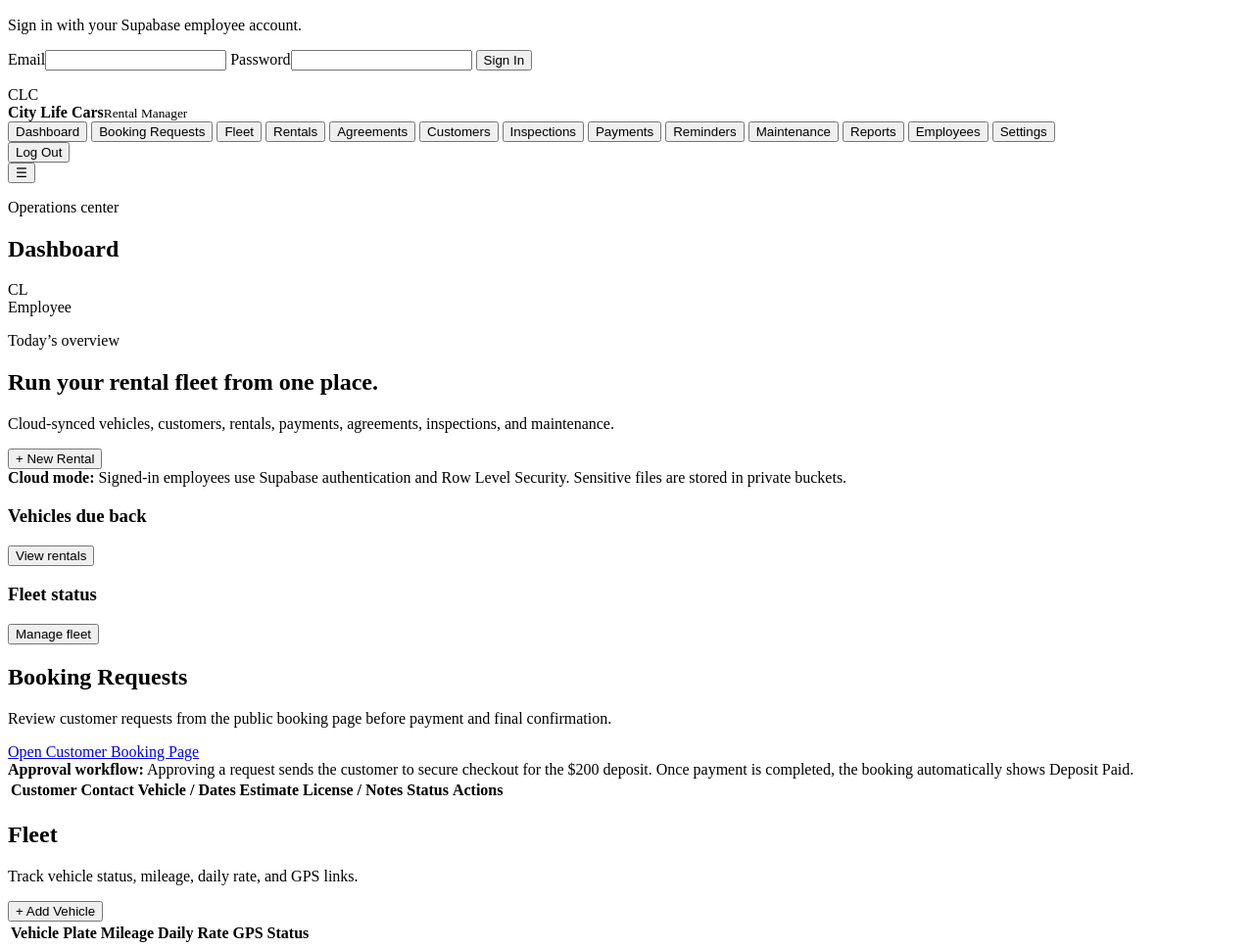
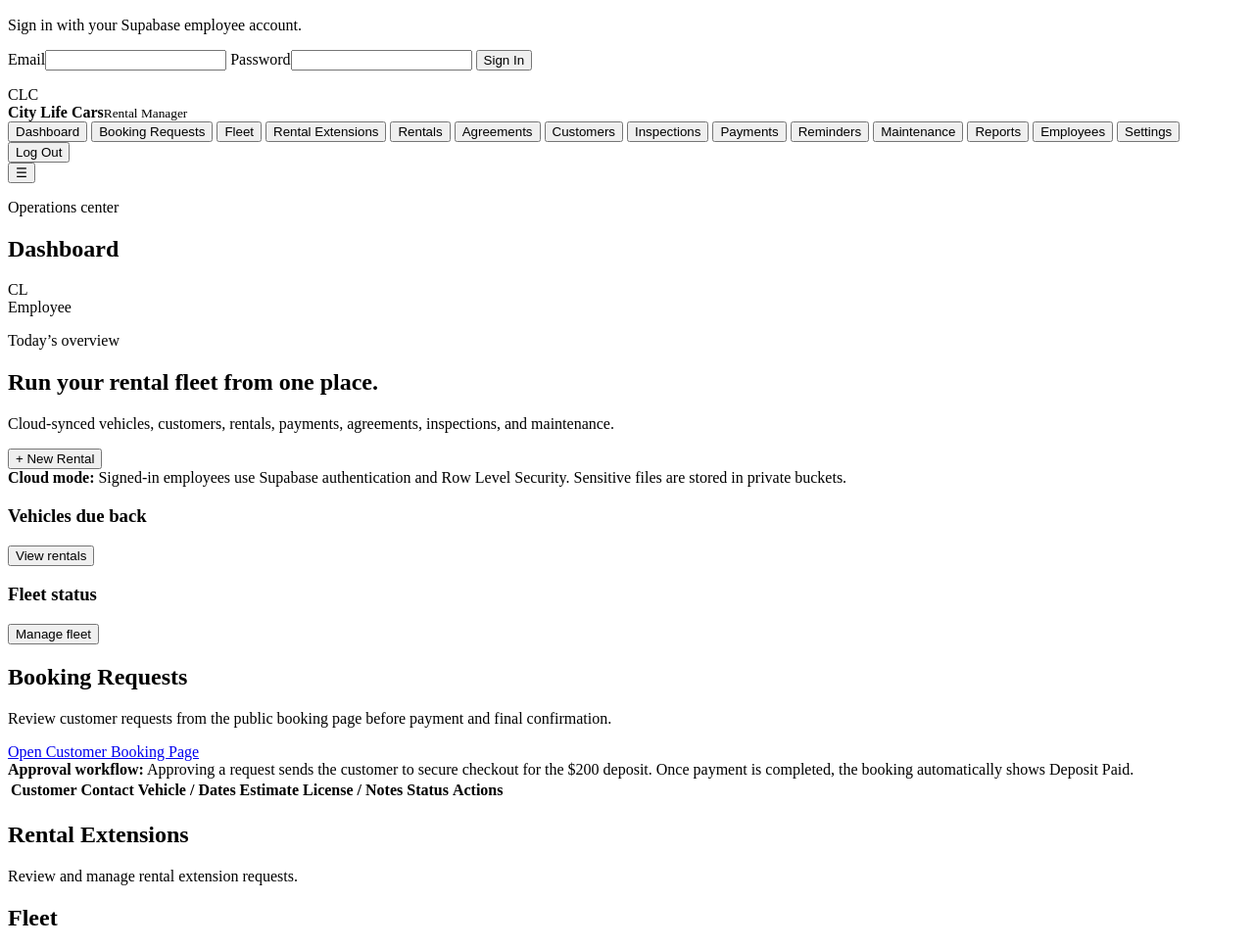
Before and after one commit to citylifecars/city---life---rental, a website with bundled scripts: page index.html in a window 1280 px wide. Shown: the part 229-1197 px from the top of the page at 98% size. Built offline with nearby package versions, Linux system fonts and the light colour scheme; a script that the page names is missing; files whose address does not match are found by name.

Commit message:
Add rental extensions section to index.html
Added a section for managing rental extension requests.

```diff
--- a/index.html
+++ b/index.html
@@ -32,6 +32,9 @@
         <button class="nav-link active" data-view="dashboard">Dashboard</button>
         <button class="nav-link" data-view="bookings">Booking Requests <span id="bookingNavCount" class="nav-count"></span></button>
         <button class="nav-link" data-view="fleet">Fleet</button>
+
+<button class="nav-link" data-view="extensions">Rental Extensions</button>
+
         <button class="nav-link" data-view="rentals">Rentals</button>
         <button class="nav-link" data-view="agreements">Agreements</button>
         <button class="nav-link" data-view="customers">Customers</button>
@@ -57,6 +60,16 @@
       </section>
 
       <section id="bookings" class="view"><div class="section-head"><div><h2>Booking Requests</h2><p>Review customer requests from the public booking page before payment and final confirmation.</p></div><a class="outline-btn" href="/book" target="_blank" rel="noopener">Open Customer Booking Page</a></div><div id="bookingStats" class="stats-grid"></div><div class="notice"><strong>Approval workflow:</strong> Approving a request sends the customer to secure checkout for the $200 deposit. Once payment is completed, the booking automatically shows Deposit Paid.</div><div class="panel table-wrap"><table><thead><tr><th>Customer</th><th>Contact</th><th>Vehicle / Dates</th><th>Estimate</th><th>License / Notes</th><th>Status</th><th>Actions</th></tr></thead><tbody id="bookingRequestsTable"></tbody></table></div></section>
+
+<section id="extensions" class="view">
+  <div class="section-head">
+    <div>
+      <h2>Rental Extensions</h2>
+      <p>Review and manage rental extension requests.</p>
+    </div>
+  </div>
+  <div id="extensionRequestsTable"></div>
+</section>
 
       <section id="fleet" class="view"><div class="section-head"><div><h2>Fleet</h2><p>Track vehicle status, mileage, daily rate, and GPS links.</p></div><button class="primary-btn action-fleet-add" onclick="openModal('vehicle')">+ Add Vehicle</button></div><div class="panel table-wrap"><table><thead><tr><th>Vehicle</th><th>Plate</th><th>Mileage</th><th>Daily Rate</th><th>GPS</th><th>Status</th></tr></thead><tbody id="fleetTable"></tbody></table></div></section>
 
```
